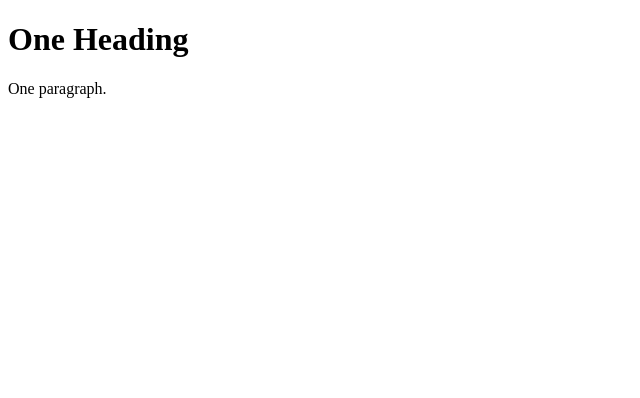
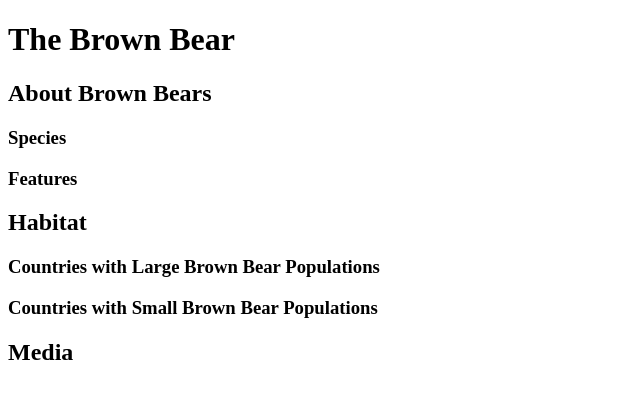
Before and after one commit to pfr974/codeAcademy_html_intro, a plain HTML site: page index.html in a window 1280 px wide. Shown: the whole page, without its empty margins (0-640 px from the left). Drawn offline with Linux system fonts and the light colour scheme.

Commit message:
adding some headings and divs

```diff
--- a/index.html
+++ b/index.html
@@ -1,12 +1,22 @@
 <!DOCTYPE html>
 <html>
 <head>
-<title>Page Title</title>
+    <title>The Brown Bear</title>
 </head>
 <body>
-
-<h1>One Heading</h1>
-<p>One paragraph.</p>
-
+  <h1>The Brown Bear</h1>
+  <div>
+    <h2>About Brown Bears</h2>
+      <h3>Species</h3>
+      <h3>Features</h3>
+  </div>
+  <div>
+    <h2>Habitat</h2>
+      <h3>Countries with Large Brown Bear Populations</h3>
+      <h3>Countries with Small Brown Bear Populations</h3>
+  </div>
+  <div>
+    <h2>Media</h2>
+  </div>
 </body>
 </html>
```
